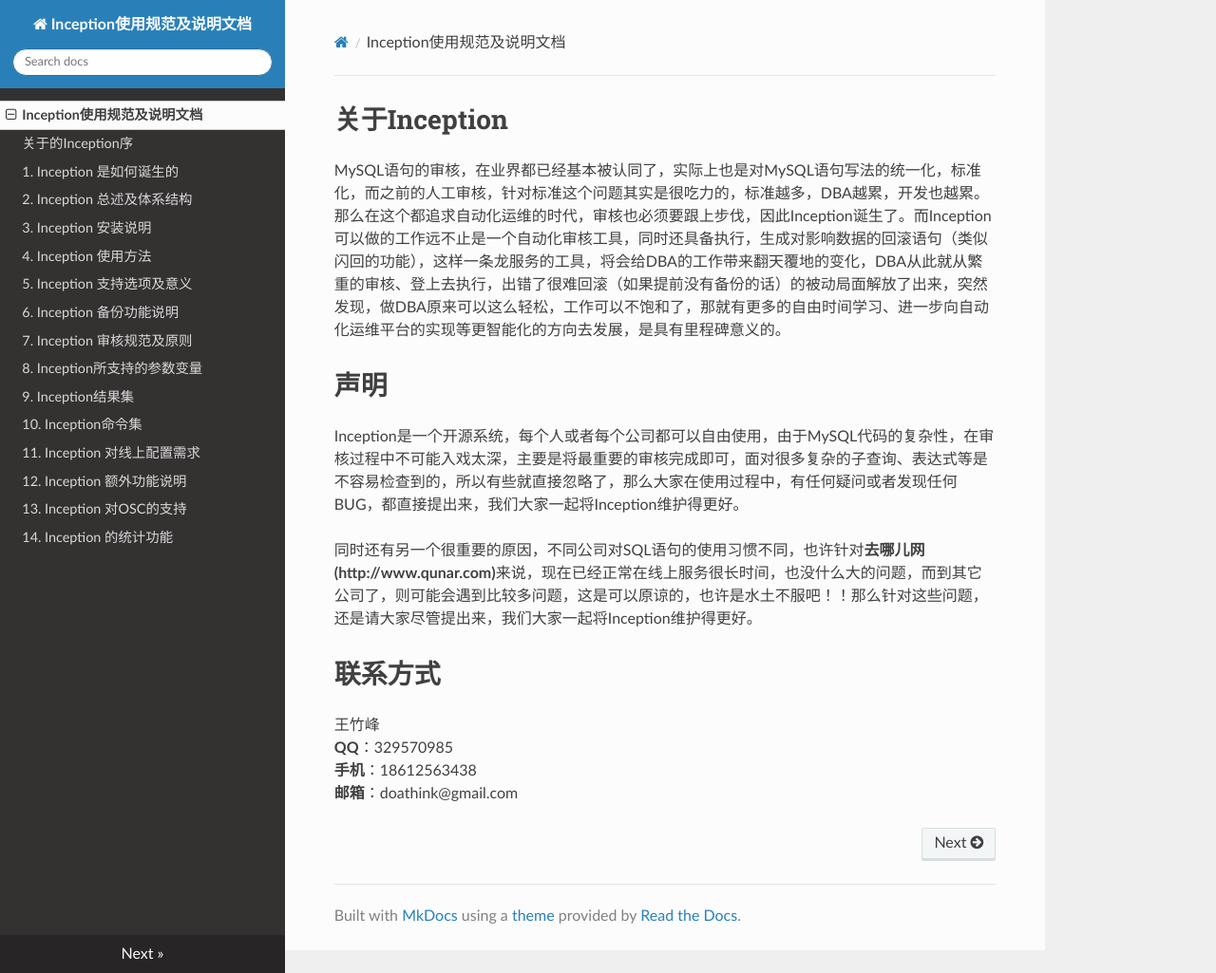
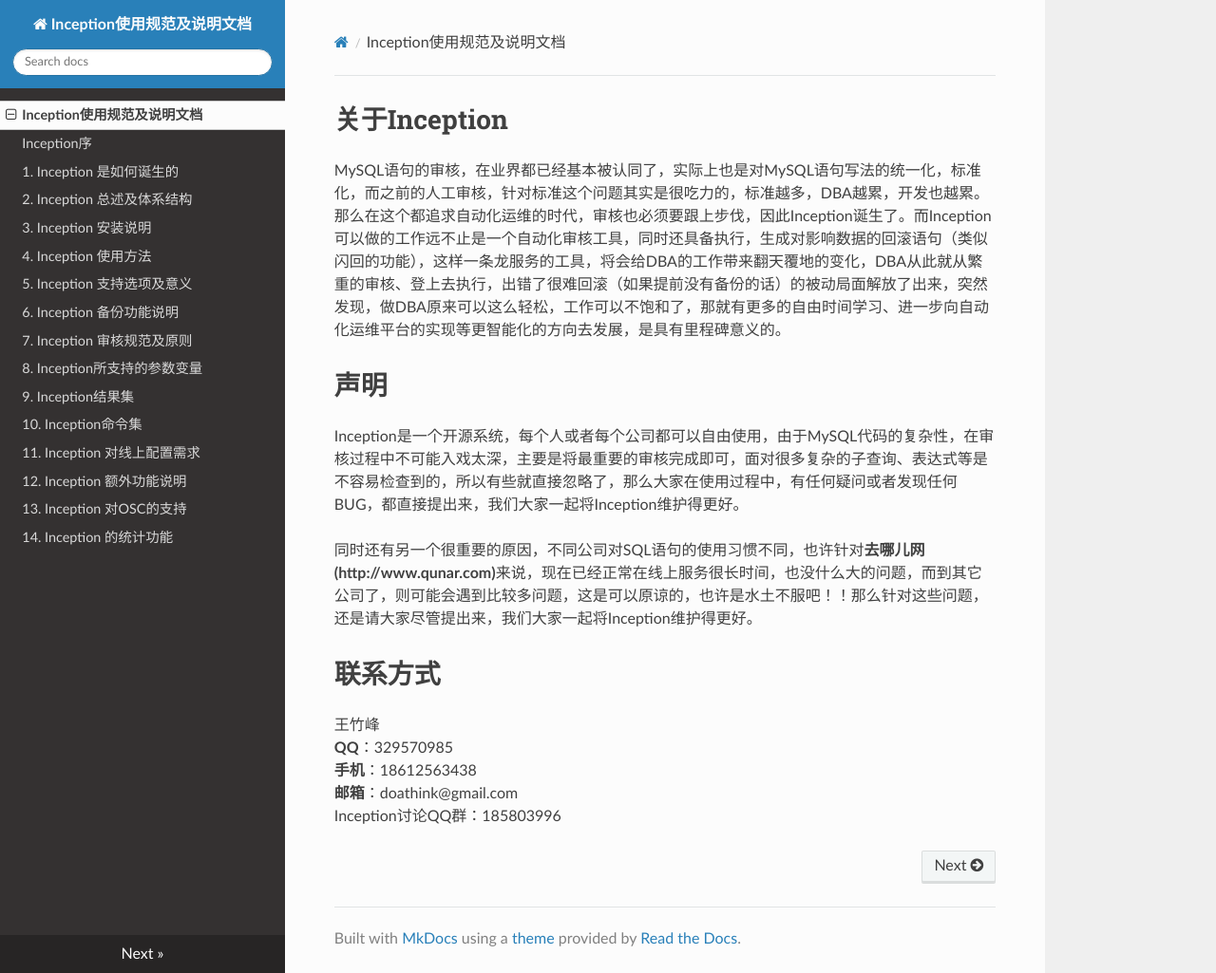
Before and after one commit to mysql-inception/inception-document, an MkDocs documentation site: the page built from docs/index.md, in a window 1280 px wide and 1025 px high. Shown: the whole window at 95% size. Built offline with MkDocs 1.6.1, drawn with Linux system fonts in a browser that asks for light colours; nearby versions of some CDN libraries; old or Windows-style settings are respelled for this version of MkDocs.

Commit message:
修改错误

```diff
--- a/docs/index.md
+++ b/docs/index.md
@@ -12,3 +12,4 @@ Inception是一个开源系统，每个人或者每个公司都可以自由使
 **QQ**：329570985
 **手机**：18612563438
 **邮箱**：doathink@gmail.com
+Inception讨论QQ群：185803996
--- a/mkdocs.yml
+++ b/mkdocs.yml
@@ -2,7 +2,7 @@ site_name: Inception使用规范及说明文档
 theme: readthedocs
 pages:
  - [index.md, 'Inception使用规范及说明文档']
- - [chapter1.md, '关于的Inception序']
+ - [chapter1.md, 'Inception序']
  - [source.md, '1. Inception 是如何诞生的']
  - [inception.md, '2. Inception 总述及体系结构']
  - [install.md, '3. Inception 安装说明']
```
Also changed, not shown: docs/chapter1.md (+1 -1 lines).
